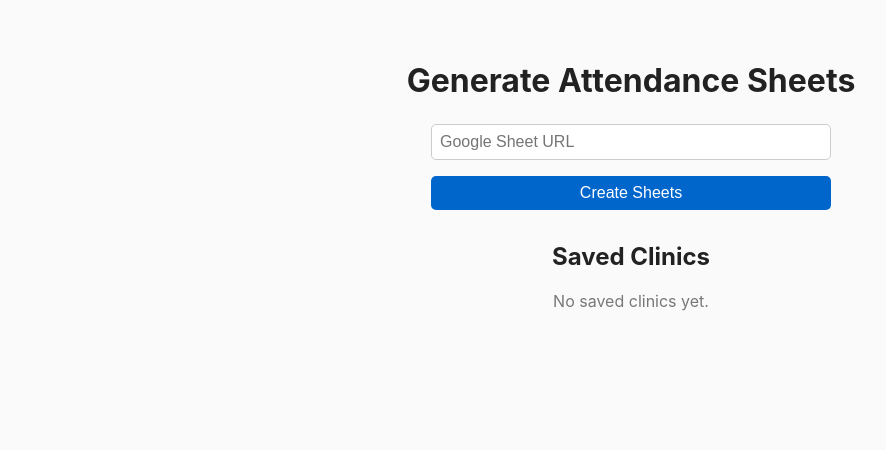
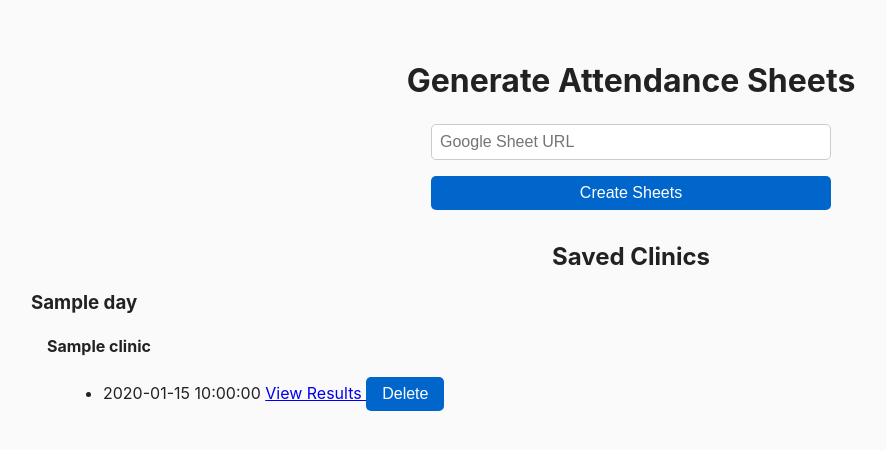
Before and after one commit to nlitenmusic/make_attendance, a Flask app: page / in a window 1280 px wide. Shown: the top 450 px of the page, without its empty margins (9-895 px from the left). Run offline with Flask 3, Linux system fonts and the light colour scheme; a database or web service that is not in the repository returns one stand-in record (values such as "Sample title").

Commit message:
bug fixes for index page

```diff
--- a/app.py
+++ b/app.py
@@ -171,19 +171,23 @@ def index():
         return redirect(url_for("index"))
 
     sheets = get_all_sheets()
-    # Group by Day, Clinic, then Time
+    # Group by Day → Clinic → Time
     grouped = {}
     for sheet in sheets:
-        # Parse day and clinic from filename
-        base = sheet['filename'].replace('.csv', '')
-        parts = base.split('_', 1)
-        if len(parts) != 2:
-            continue
-        day, clinic = parts
-        key = f"{day} {clinic}"
-        if key not in grouped:
-            grouped[key] = []
-        grouped[key].append(sheet)
+        for row in sheet.get("rows", []):
+            day = row.get("Day")
+            clinic = row.get("Clinic")
+            time = row.get("Time")
+            filename = sheet["filename"]
+            if not (day and clinic and time):
+                continue
+            if day not in grouped:
+                grouped[day] = {}
+            if clinic not in grouped[day]:
+                grouped[day][clinic] = {}
+            if time not in grouped[day][clinic]:
+                grouped[day][clinic][time] = []
+            grouped[day][clinic][time].append({"filename": filename, "row": row})
     return render_template("index.html", grouped_sheets=grouped, pretty_filename=pretty_filename)
 
 @app.route("/results", methods=["GET"])
--- a/templates/index.html
+++ b/templates/index.html
@@ -80,28 +80,8 @@
 </form>
 
 <h2 style="text-align:center; margin-top:2rem;">Saved Clinics</h2>
-{% if sheets %}
-  {% set grouped = {} %}
-  {% for sheet in sheets %}
-    {% for row in sheet.rows %}
-      {% set day = row['Day'] %}
-      {% set clinic = row['Clinic'] %}
-      {% set time = row['Time'] %}
-      {% set filename = sheet['filename'] %}
-      {% if day not in grouped %}
-        {% set _ = grouped.update({day: {}}) %}
-      {% endif %}
-      {% if clinic not in grouped[day] %}
-        {% set _ = grouped[day].update({clinic: {}}) %}
-      {% endif %}
-      {% if time not in grouped[day][clinic] %}
-        {% set _ = grouped[day][clinic].update({time: []}) %}
-      {% endif %}
-      {% set _ = grouped[day][clinic][time].append({'filename': filename, 'row': row}) %}
-    {% endfor %}
-  {% endfor %}
-
-  {% for day, clinics in grouped.items() %}
+{% if grouped_sheets %}
+  {% for day, clinics in grouped_sheets.items() %}
     <h3>{{ day }}</h3>
     {% for clinic, times in clinics.items() %}
       <h4 style="margin-left:1rem;">{{ clinic }}</h4>
```
